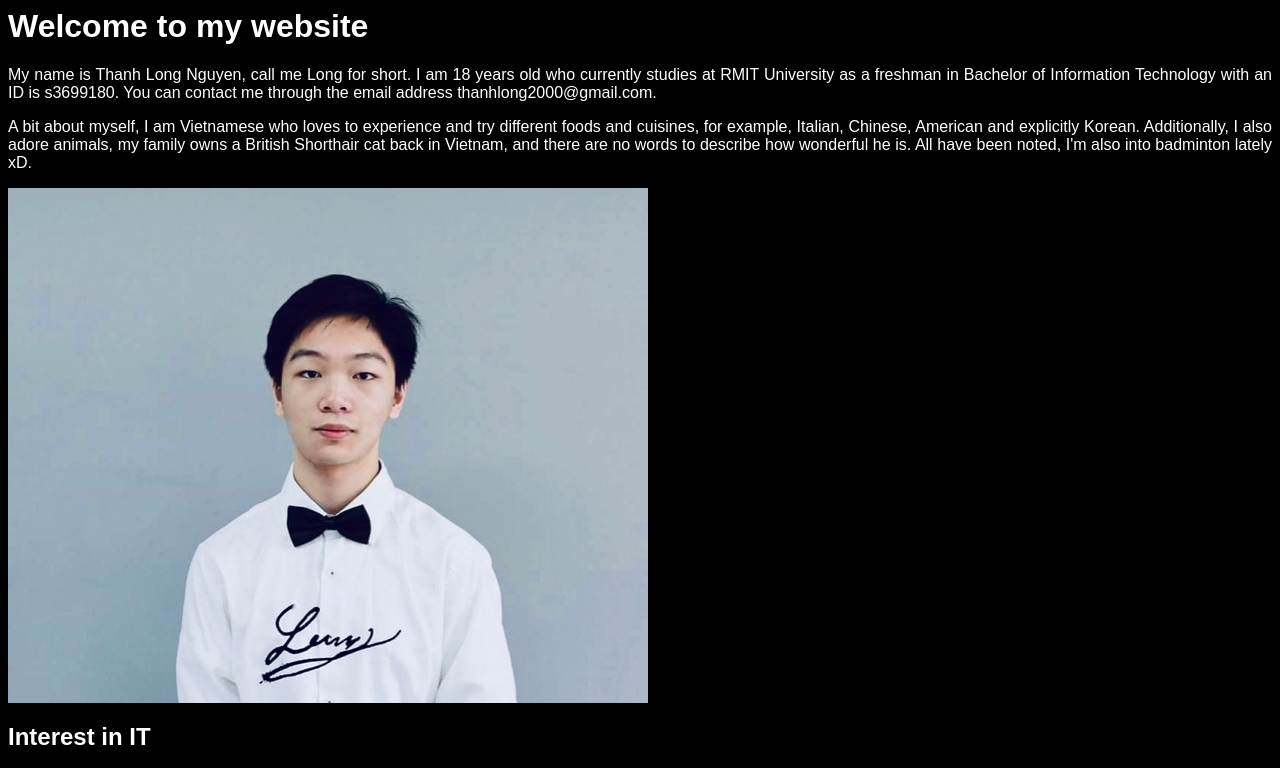
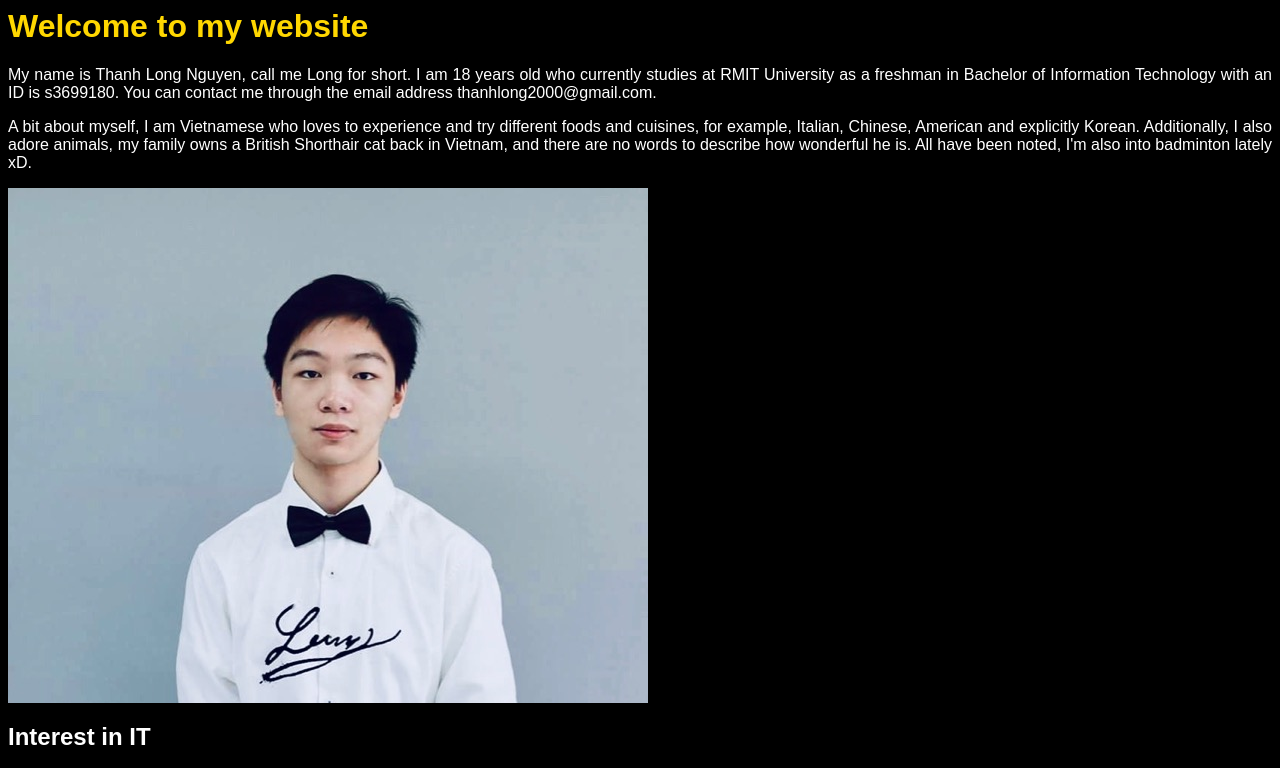
Before and after one commit to s3699180/thanhlong2000.github.io, a plain HTML site: page index.html in a window 1280 px wide. Shown: the top 768 px of the page. Drawn offline with Linux system fonts and the light colour scheme.

Commit message:
change color

```diff
--- a/index.html
+++ b/index.html
@@ -6,6 +6,9 @@ body {
   text-align: justify;
   color: white;
   font-family: Arial, Helvetica, sans-serif;
+}
+h1 {
+   color: #FFD700;
 }
 </style>
 </head>
```
Lines whose indentation alone changed are shown as unchanged.
